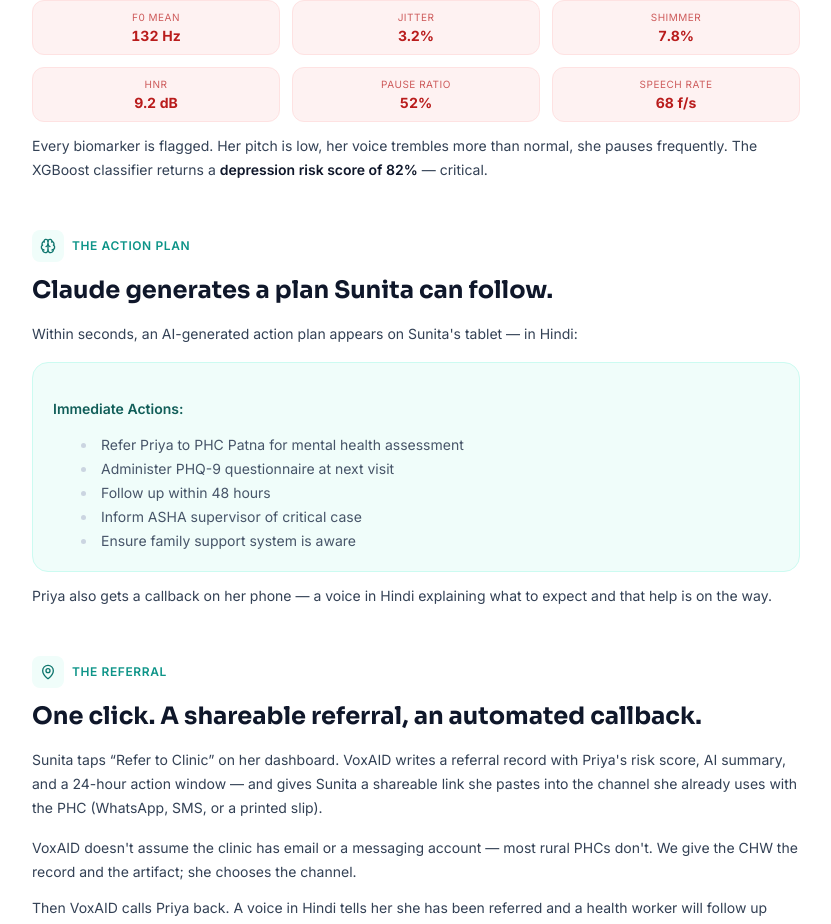
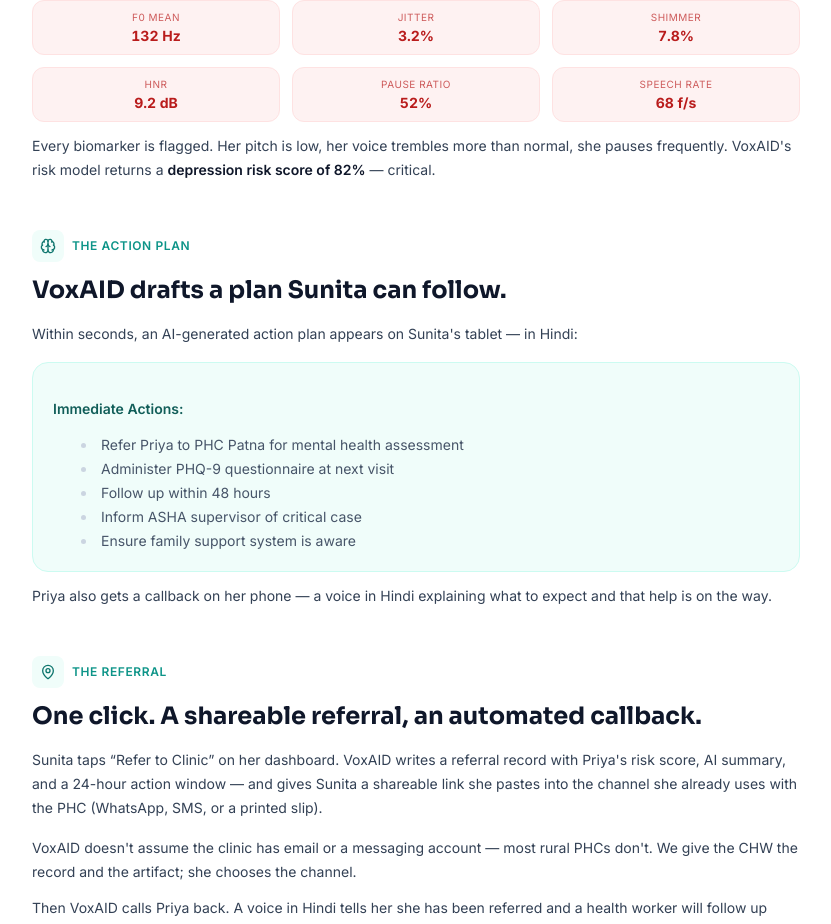
Before and after one commit to yatinkalra22/voxaid, a Next.js app in the folder apps/web/: page /story in a window 1280 px wide. Shown: the part 1372-2296 px from the top of the page, without its empty margins (224-1055 px from the left). Built offline with nearby package versions, Linux system fonts and the light colour scheme.

Commit message:
fix(web): drop unused riskLevel prop on ReferralButton

```diff
--- a/apps/web/src/app/dashboard/patient/[id]/page.tsx
+++ b/apps/web/src/app/dashboard/patient/[id]/page.tsx
@@ -359,7 +359,6 @@
         <div className="mt-6">
           <ReferralButton
             screeningId={s.id}
-            riskLevel={s.riskLevel}
             patientPhone={patient.phone}
           />
         </div>
--- a/apps/web/src/app/page.tsx
+++ b/apps/web/src/app/page.tsx
@@ -30,7 +30,7 @@
     icon: Brain,
     title: "Risk Classification",
     description:
-      "ML model scores depression, anxiety, and NCD risk. Action plan generated in the patient's language.",
+      "Our AI scores depression, anxiety, and NCD risk. Action plan generated in the patient's language.",
   },
   {
     icon: MapPin,
--- a/apps/web/src/app/story/page.tsx
+++ b/apps/web/src/app/story/page.tsx
@@ -133,7 +133,7 @@
             </div>
             <p>
               Every biomarker is flagged. Her pitch is low, her voice trembles
-              more than normal, she pauses frequently. The XGBoost classifier
+              more than normal, she pauses frequently. VoxAID&apos;s risk model
               returns a <strong>depression risk score of 82%</strong> —
               critical.
             </p>
@@ -143,7 +143,7 @@
           <StoryBlock
             icon={Brain}
             label="The Action Plan"
-            title="Claude generates a plan Sunita can follow."
+            title="VoxAID drafts a plan Sunita can follow."
           >
             <p>
               Within seconds, an AI-generated action plan appears on
--- a/apps/web/src/components/referral-button.tsx
+++ b/apps/web/src/components/referral-button.tsx
@@ -8,7 +8,6 @@
 
 interface ReferralButtonProps {
   screeningId: string;
-  riskLevel: RiskLevel;
   patientPhone: string;
 }
 
@@ -22,7 +21,6 @@
 
 export function ReferralButton({
   screeningId,
-  riskLevel,
   patientPhone,
 }: ReferralButtonProps) {
   const { user } = useUser();
```
